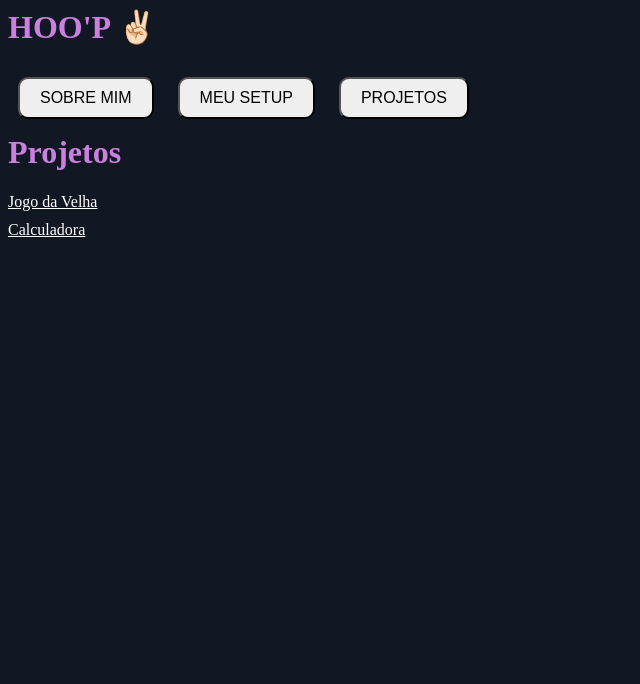
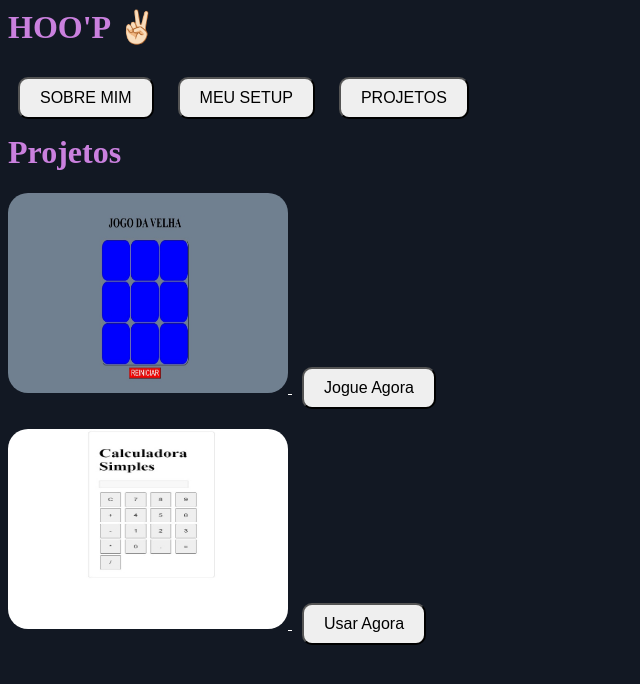
Before and after one commit to PhilipeHoop/meu-site-hoop, a plain HTML site: page index.html in a window 1280 px wide. Both pictures are taken after a click on the button "PROJETOS". Shown: the whole page, without its empty margins (0-640 px from the left). Drawn offline with Linux system fonts and the light colour scheme.

Commit message:
commit adicionando botoes e imagens

```diff
--- a/index.html
+++ b/index.html
@@ -78,8 +78,12 @@
     <div id="content-projects" class="hidden">
       <h1>Projetos</h1>
 
-      <a href="https://philipehoop.github.io/Jogo-da-velha-/">Jogo da Velha</a>
-      <a href="https://philipehoop.github.io/Calculadora/">Calculadora</a>
+      <a href="https://philipehoop.github.io/Jogo-da-velha-/"> <img src="foto/jogo da velha.jpg" alt="Jogo da velha" width="280" height="200" style="border-radius: 20px;">
+      <button>Jogue Agora</button>
+      </a>
+      <a href="https://philipehoop.github.io/Calculadora/"><img src="foto/Calculadora simples.jpg" alt="Calculadora simples" width="280" height="200" style="border-radius: 20px">
+      <button>Usar Agora</button>
+      </a>
     </div>
 
     <script src="script.js"></script>
--- a/style.css
+++ b/style.css
@@ -19,6 +19,9 @@ p {
   font-family: Verdana;
 }
 
+.projeto img {
+  border-radius: 100px;
+}
 
 .logo {
   float: left;
@@ -31,6 +34,9 @@ p {
   margin-bottom: 10px;
 }
 
+
+
+
 button {
   margin: 10px;
   padding: 10px 20px;
```
Also changed, not shown: foto/Calculadora simples.jpg (added), foto/jogo da velha.jpg (added).
